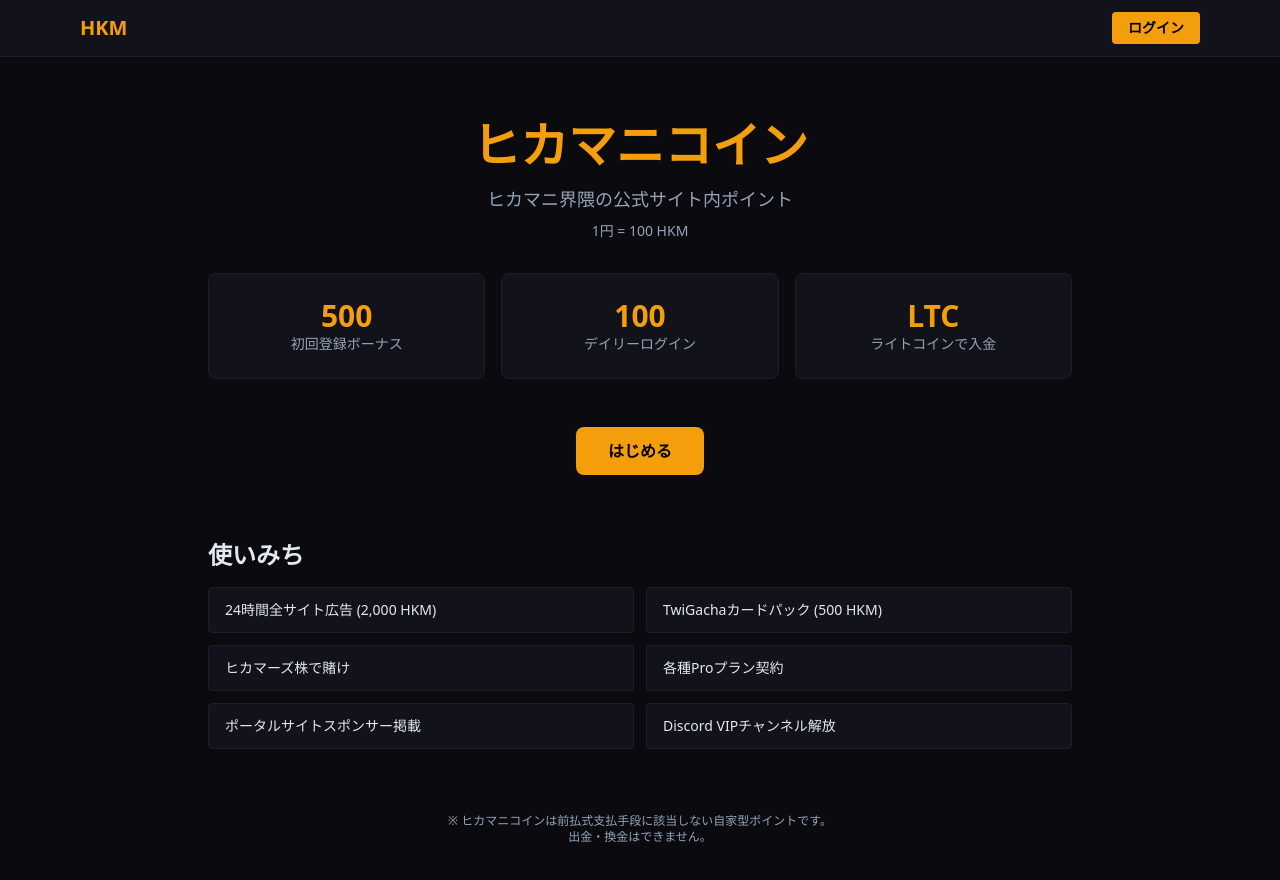
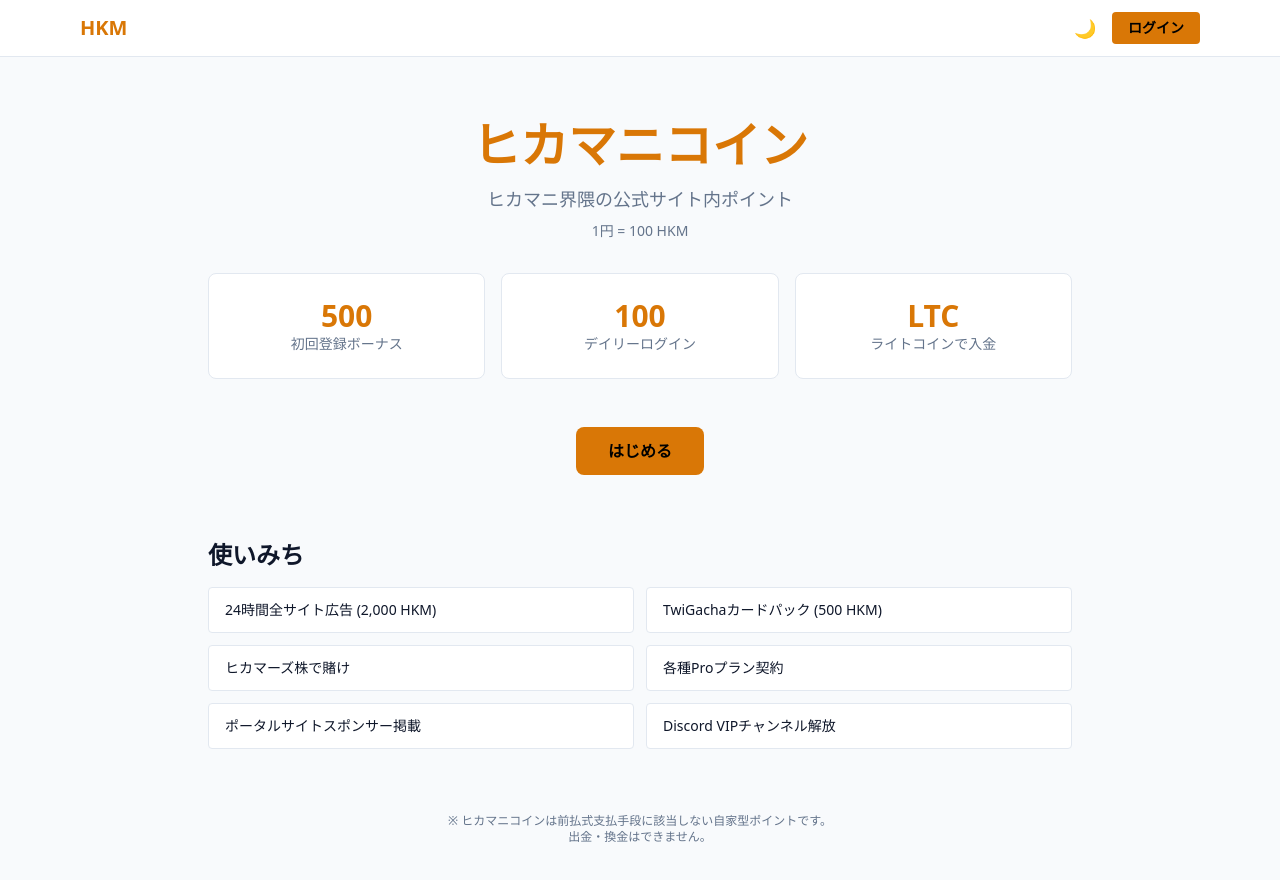
Before and after one commit to maebahesioru/hikamani-coin, a Next.js app: page / in a window 1280 px wide. Shown: the top 880 px of the page. Built offline with nearby package versions, Linux system fonts and the light colour scheme; no server answers.

Commit message:
feat: ライトモード対応+テーマ切り替えボタン

```diff
--- a/src/app/globals.css
+++ b/src/app/globals.css
@@ -1,6 +1,38 @@
 @import "tailwindcss";
 
 :root {
+  --bg: #0a0a0f;
+  --card: #12121a;
+  --border: #1e1e2e;
+  --accent: #f59e0b;
+  --accent-dim: #b45309;
+  --text: #e2e8f0;
+  --text-dim: #94a3b8;
+}
+
+@media (prefers-color-scheme: light) {
+  :root {
+    --bg: #f8fafc;
+    --card: #ffffff;
+    --border: #e2e8f0;
+    --accent: #d97706;
+    --accent-dim: #b45309;
+    --text: #0f172a;
+    --text-dim: #64748b;
+  }
+}
+
+[data-theme="light"] {
+  --bg: #f8fafc;
+  --card: #ffffff;
+  --border: #e2e8f0;
+  --accent: #d97706;
+  --accent-dim: #b45309;
+  --text: #0f172a;
+  --text-dim: #64748b;
+}
+
+[data-theme="dark"] {
   --bg: #0a0a0f;
   --card: #12121a;
   --border: #1e1e2e;
--- a/src/components/navbar.tsx
+++ b/src/components/navbar.tsx
@@ -2,6 +2,7 @@
 import Link from "next/link";
 import { useSession, signOut } from "next-auth/react";
 import { useEffect, useState } from "react";
+import { ThemeToggle } from "./theme-toggle";
 
 export function Navbar() {
   const { data: session, status } = useSession();
@@ -24,6 +25,7 @@
           HKM
         </Link>
         <div className="flex items-center gap-4 text-sm">
+          <ThemeToggle />
           {validSession && session ? (
             <>
               <Link href="/dashboard" className="hover:text-[var(--accent)]">ダッシュボード</Link>
--- /dev/null
+++ b/src/components/theme-toggle.tsx
@@ -0,0 +1,26 @@
+"use client";
+import { useEffect, useState } from "react";
+
+export function ThemeToggle() {
+  const [theme, setTheme] = useState<"dark" | "light">("dark");
+
+  useEffect(() => {
+    const saved = localStorage.getItem("theme") as "dark" | "light" | null;
+    const initial = saved || (window.matchMedia("(prefers-color-scheme: light)").matches ? "light" : "dark");
+    setTheme(initial);
+    document.documentElement.setAttribute("data-theme", initial);
+  }, []);
+
+  const toggle = () => {
+    const next = theme === "dark" ? "light" : "dark";
+    setTheme(next);
+    document.documentElement.setAttribute("data-theme", next);
+    localStorage.setItem("theme", next);
+  };
+
+  return (
+    <button onClick={toggle} className="text-lg" aria-label="テーマ切り替え" title={theme === "dark" ? "ライトモードに切り替え" : "ダークモードに切り替え"}>
+      {theme === "dark" ? "☀️" : "🌙"}
+    </button>
+  );
+}
```
